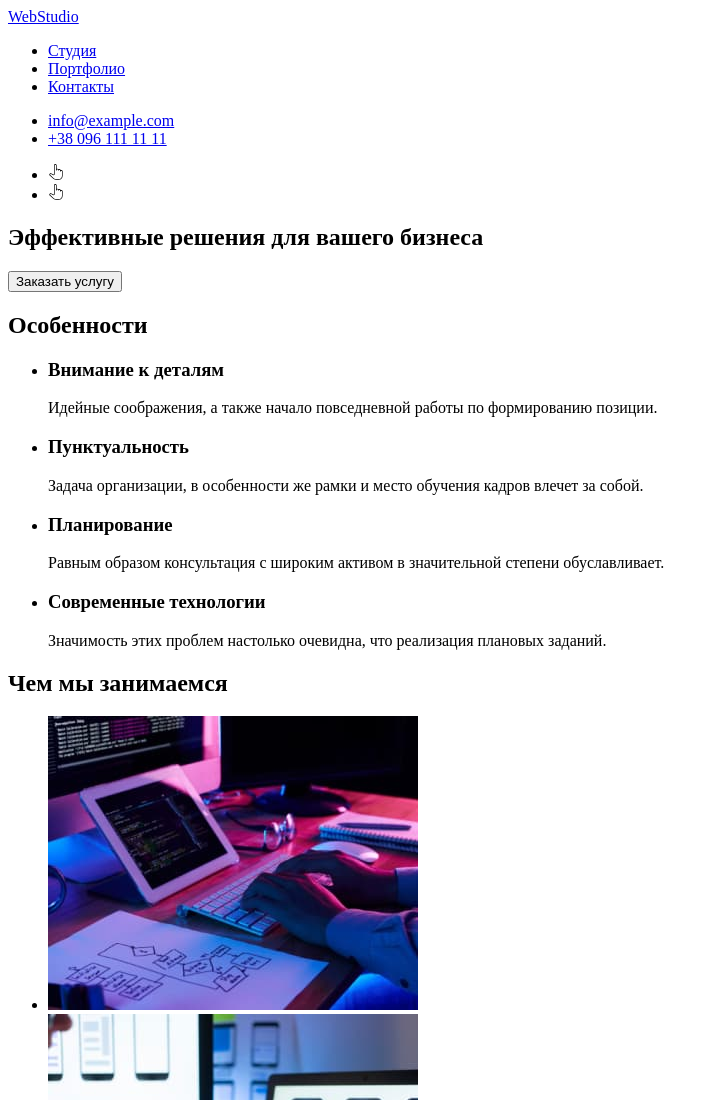
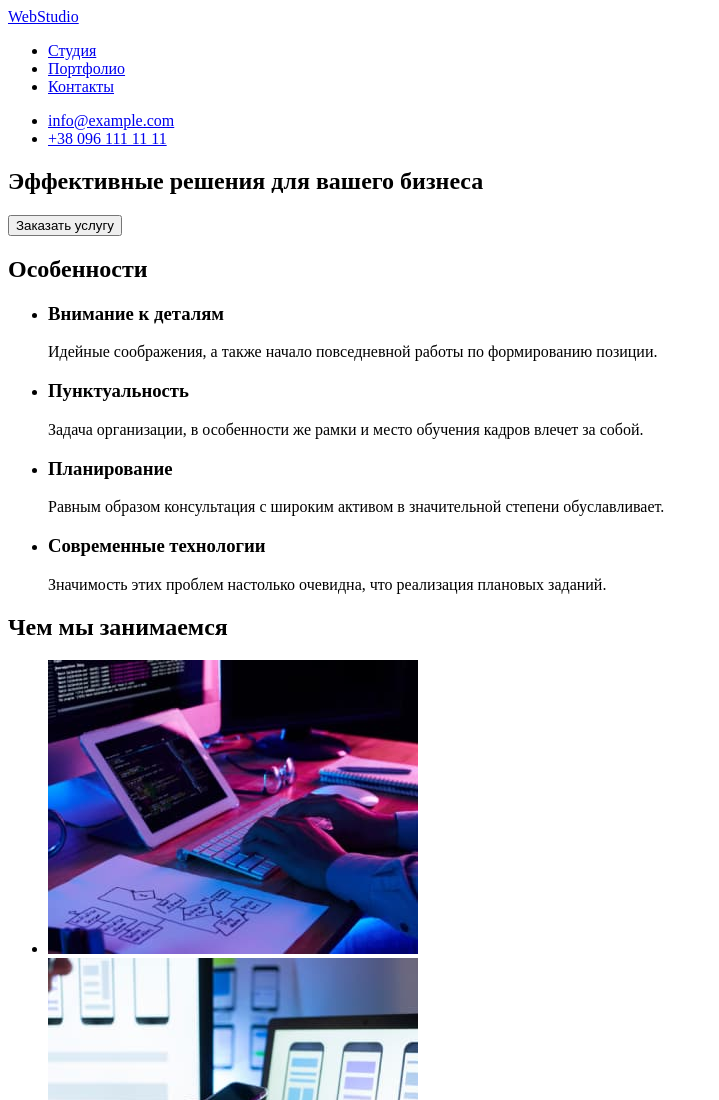
Before and after one commit to LanaLem/goit-markup-hw-02, a plain HTML site: page index.html in a window 1280 px wide. Shown: the top 1100 px of the page, without its empty margins (0-719 px from the left). Drawn offline with Linux system fonts and the light colour scheme.

Commit message:
delete-img

```diff
--- a/index.html
+++ b/index.html
@@ -33,15 +33,6 @@
             </li>
             <li>
                 <a href="tel:+380961111111">+38 096 111 11 11</a>
-            </li>
-        </ul>
-
-        <ul>
-            <li>
-                <img src="./images/finger.svg" alt="указатель" width="16"/>
-            </li>
-            <li>
-                <img src="./images/finger.svg" alt="указатель" width="16" />
             </li>
         </ul>
     </header>
```
Also changed, not shown: images/finger.svg (deleted).
